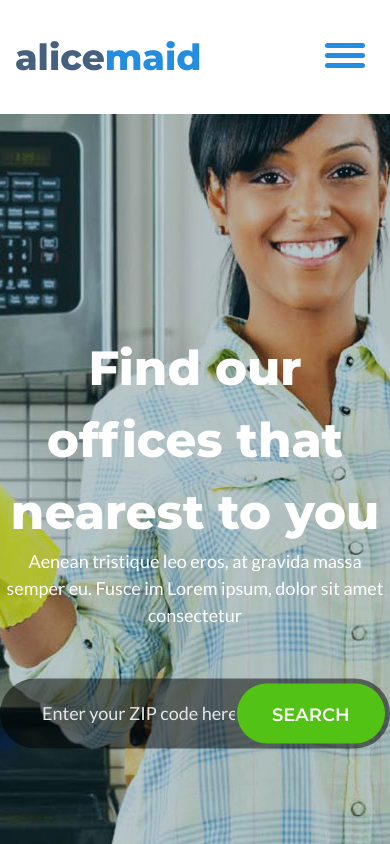
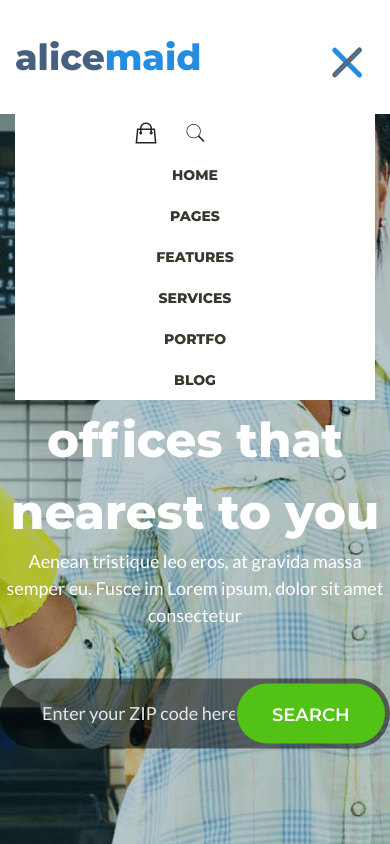
Before and after one commit to vunguyen1101/Practise4, a website: page index.html in a window 390 px wide. Both pictures are taken after a click on the element 345 px from the left and 65 px from the top of the page. Shown: the top 844 px of the page. Drawn offline with nearby package versions, Linux system fonts and the light colour scheme.

Commit message:
Update: fixed Hambuger button, Footer background, active tag isotope gallery,

```diff
--- a/js/main.js
+++ b/js/main.js
@@ -26,13 +26,9 @@ $(document).ready(function(){
 /////event for hamburger
 
 $(document).ready(function(){
-	$('.hamburger').click(function(){
-		$(this).toggleClass('open');
-	});
-});
-$(document).ready(function(){
-	$('.hamburger').click(function(){
-		$('.MoblieNav').slideToggle(300);
+	$('.slice,.hamburger').click(function(){
+    $('.MoblieNav').slideToggle(300);
+    $('.hamburger').toggleClass('open');
 	});
 });
 
@@ -74,9 +70,7 @@ $(document).ready(function(){
           slidesToScroll: 1
         }
       }
-      // You can unslick at a given breakpoint now by adding:
-      // settings: "unslick"
-      // instead of a settings object
+
     ]
   });
 
@@ -138,11 +132,3 @@ jQuery(document).ready(function($){
   });
 
   });
-
-
-  // $(document).ready(function(){
-  //   $("header").mouseover(function(){
-  //     $("header").css("visibility", "visible");
-  //   });
-
-  // });
--- a/scss/style.scss
+++ b/scss/style.scss
@@ -78,6 +78,7 @@ header{
     transition: .5s ease-in-out;
     border: none;
     background-color: transparent;
+
     span{
         display: block;
         position: absolute;
@@ -128,7 +129,9 @@ header{
         transform-origin: left center;
         }
     }
-    &.open span:nth-child(1) {
+}
+.open{
+    span:nth-child(1){
         -webkit-transform: rotate(45deg);
         -moz-transform: rotate(45deg);
         -o-transform: rotate(45deg);
@@ -139,12 +142,12 @@ header{
             top: 11px;
         }
     }
-    &.open span:nth-child(2) {
+    span:nth-child(2) {
         width: 0%;
         opacity: 0;
         }
 
-    &.open span:nth-child(3) {
+    span:nth-child(3) {
     -webkit-transform: rotate(-45deg);
     -moz-transform: rotate(-45deg);
     -o-transform: rotate(-45deg);
@@ -400,6 +403,9 @@ header{
         color: #ffffff;
     }
 }
+.active{
+    border: 2px solid #5d636a;
+}
 .featureproject{
     background-image: url('../images/featureBrg.jpg');
     background-repeat:no-repeat;
@@ -420,9 +426,6 @@ header{
             cursor: pointer;
             border-radius: 30px;
             padding: 0px 15px;
-            &:hover{
-                border: 2px solid #5d636a;
-            }
             display: inline-block;
             @include fontface($montserrat-regular,12px,#ffffff,normal);
         }
@@ -446,6 +449,7 @@ header{
     }
 
 }
+
 /////////////////////////Conment/////////////////////////
 .qouteCover{
     margin-top: 50px;
```
Also changed, not shown: pages/blog.html (+1 -1 lines), pages/singleblog.html (+1 -1 lines), pages/singleblog2.html (+1 -1 lines), pages/singleblog3.html (+1 -1 lines), css/style.css, 1 other file. Lines whose indentation alone changed are shown as unchanged.
